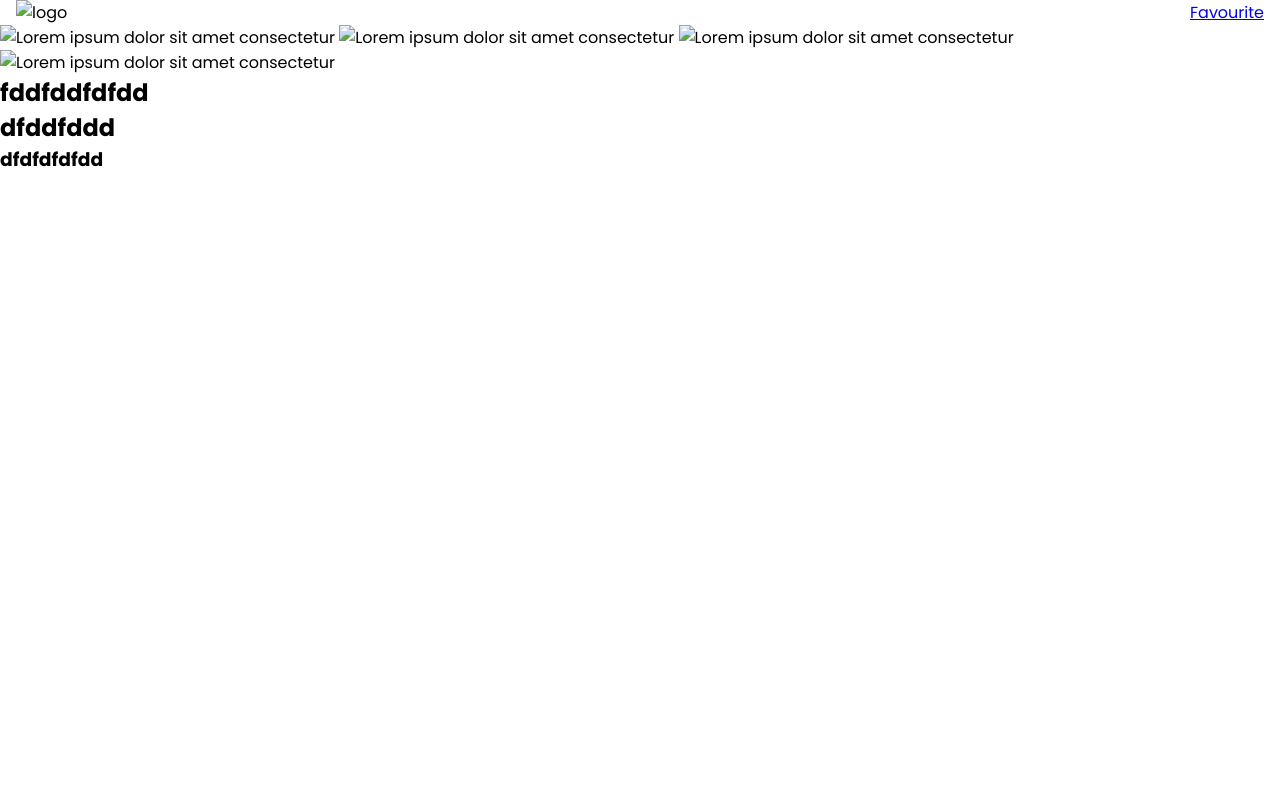
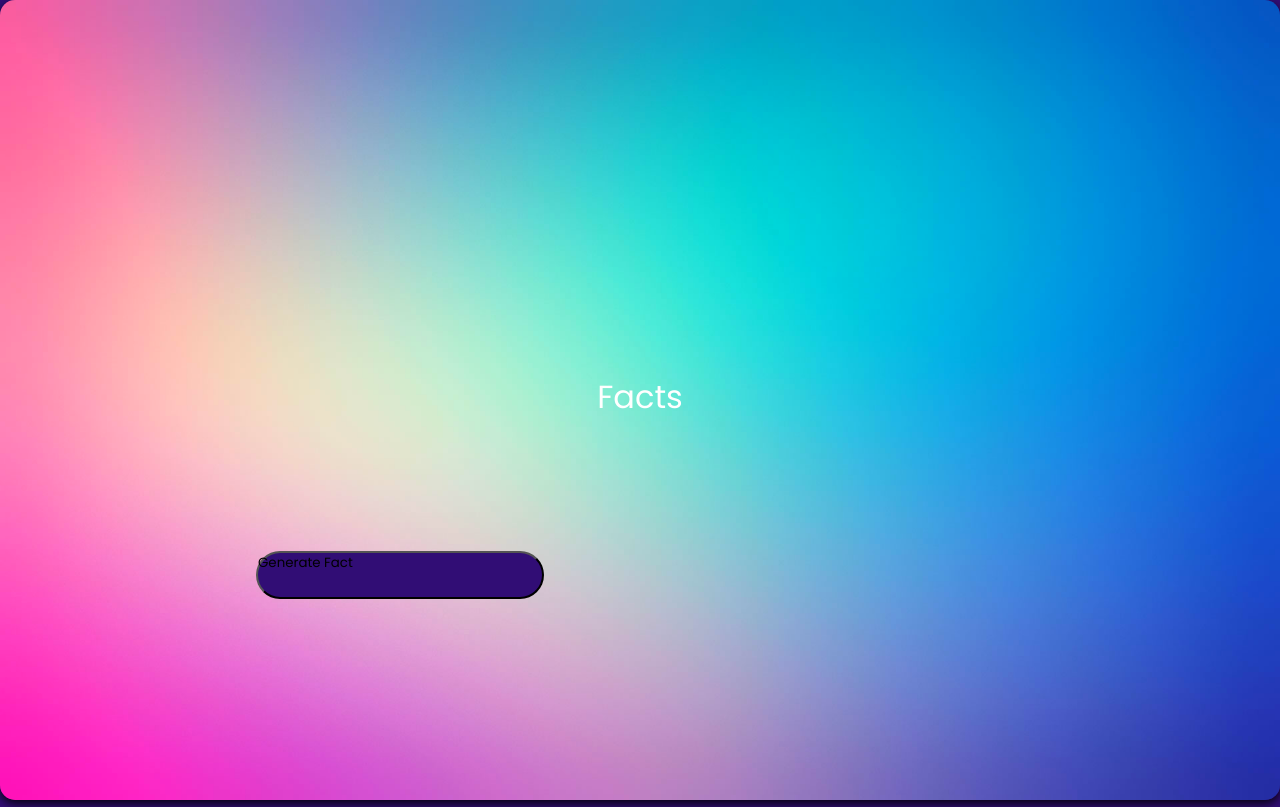
Before and after one commit to Thazet/Funfact-usuless-facts, a website built with Vite: page index.html in a window 1280 px wide. Built offline with nearby package versions, Linux system fonts and the light colour scheme; files whose address does not match are found by name.

Commit message:
initialization Html Css JavaScrip main section

```diff
--- a/index.html
+++ b/index.html
@@ -1,72 +1,33 @@
 <!DOCTYPE html>
-<html lang="es">
+<html lang="en">
 
 <head>
   <meta charset="UTF-8">
   <meta name="viewport" content="width=device-width, initial-scale=1.0">
-  <link rel="logo" href="./assets/img/logoUselessfacts.svg">
   <link rel="stylesheet" href="./src/css/base.css">
-  <title>Usuless Facts</title>
-
+  <title>Useless Facts</title>
 </head>
 
 <body>
-  <header>
-    <nav class="navbar-container">
-      <div class="container-left">
-        <img src="logo" src="./assets/img/logoUselessfacts.svg" alt="logo">
+  <div class="carousel">
+    <div class="carousel__images">
+      <div id="img">
+        <img class="carousel__img" src="./assets/img/1.jpg" alt="Image 1" loading="lazy">
       </div>
-      <div class="container-right">
-        <a href="index.html" class="btn button-favourite">Favourite</a>
+
+      <div id="texto" class="carousel__text">
+        <h3 class="carousel__title">Facts</h3>
+        <p class="carousel__description"> If you like the content, give it a like and subscribe.</p>
       </div>
-    </nav>
-  </header>
+    </div>
 
-  <main>
-    <section id="carousel-photos">
-      <div id="carousel-container">
-        <img src="" alt="Lorem ipsum dolor sit amet
-              consectetur">
-        <img src="" alt="Lorem ipsum dolor sit amet
-              consectetur">
-        <img src="" alt="Lorem ipsum dolor sit amet
-              consectetur">
-        <img src="" alt="Lorem ipsum dolor sit amet
-              consectetur">
-        <img src="" alt="">
-        <img src="" alt="">
-        <img src="" alt="">
-        <img src="" alt="">
-        <img src="" alt="">
-        <img src="" alt="">
-      </div>
-    </section>
+    <!-- button to advance -->
+    <div class="carousel__advance" id="advance">
+      <button class="carousel__change-image-button">Generate Fact</button>
+    </div>
+  </div>
 
-    <section class="section-carousel">
-      <div class="text-carousel">
-        <h1>fddfddfdfdd</h1>
-        <h2>dfddfddd</h2>
-        <h3>dfdfdfdfdd</h3>
-      </div>
-    </section>
-
-
-  </main>
-
-
-
-  <footer class=" 'footer">
-    <div class="Social-media-icons">
-      <i class=""></i>
-    </div>
-    <div class="email">
-      <p>havefun@fanfacts.com</p>
-    </div>
-    <div class="phone">
-      <p>+34 1234 56789</p>
-    </div>
-  </footer>
-  <script src="./src/js/script.js"> type = "text/javascript"</script>
+  <script src="/src/js/facts-section-main.js"></script>
 </body>
 
 </html>
--- a/src/css/base.css
+++ b/src/css/base.css
@@ -1,5 +1,6 @@
 @import url('https://fonts.googleapis.com/css2?family=Poppins:wght@400;500;700&display=swap');
 @import url("./style.css");
+@import url("./facts-section-main.css");
 
 :root {
     --color-yellow: #F2E7A9;
@@ -16,5 +17,4 @@
     font-family: "Poppins", sans-serif;
     padding: 0;
     margin: 0;
-    box-sizing: border-box;
 }
--- /dev/null
+++ b/src/css/facts-section-main.css
@@ -0,0 +1,132 @@
+@import url(./base.css);
+body {
+    width: 100%;
+    height: 100%;
+    background-color: var(--color-dark-blue);
+    font-family: 'Barlow', 'Roboto', sans-serif;
+    margin: 0;
+    padding: 0;
+    display: flex;
+    flex-direction: column;
+    align-items: center;
+    justify-content: center;
+    overflow: hidden;
+}
+
+.carousel {
+    display: flex;
+    align-items: center;
+    justify-content: center;
+    overflow: hidden;
+    width: 100%;
+    height: 100%;
+}
+
+.carousel__images {
+    display: flex;
+    flex-direction: column;
+    align-items: center;
+    justify-content: flex-end;
+    position: relative;
+}
+
+.carousel__img {
+    box-shadow: 0px 4px 10px 0px rgba(0, 0, 0, 0.85);
+    height: 100%;
+    width: 100%;
+    border-radius: 15px;
+    object-fit: cover;
+    filter: saturate(175%);
+}
+
+.carousel__text {
+    overflow: hidden;
+    position: fixed;
+    top: 50%;
+    left: 50%;
+    transform: translate(-50%, -50%);
+    flex-direction: column;
+    opacity: 0;
+    transition: opacity 0.5s;
+    margin-bottom: 9px;
+    display: flex;
+    align-items: center;
+    justify-content: center;
+    border-radius: 30px;
+    background-color: transparent;
+    transition: background-color 0.9s;
+}
+
+.carousel__title {
+    padding-top: 3%;
+    color: var(--color-white);
+    font-weight: 300;
+    font-size: 2rem;
+}
+
+.carousel__description {
+    align-items: center;
+    padding: 2%;
+    color: var(--color-light-blue-green);
+    font-weight: 300;
+    font-size: 0;
+}
+
+.carousel__images .carousel__text {
+    width: 50%;
+    opacity: 1;
+    transition: 1s;
+}
+
+.carousel__advance {
+    position: absolute;
+    bottom: 13rem;
+    right: 46rem;
+    color: var(--color-white);
+}
+
+.carousel__change-image-button {
+    display: flex;
+    background-color:  #310D75;
+    border-radius: 15rem;
+    width: 18rem;
+    height: 3rem;
+    margin-top: 2rem;
+    text-decoration-color: #fff;;
+
+}
+/* Mobile styles up to 100px */
+@media (max-width: 1000px) {
+    .carousel__advance {
+        bottom: 8rem;
+        right: 20rem;
+    }
+
+    .carousel__dot {
+        font-size: 3%;
+        margin-top: -1%;
+    }
+
+    .carousel__dot--bold {
+        margin-left: 0.5%;
+        margin-right: 0.5%;
+    }
+}
+
+/* Desktop styles from 1400px */
+@media (min-width: 1400px) {
+    .carousel__advance {
+        bottom: 18rem;
+        right: 56rem;
+    }
+
+    .carousel__dot {
+        font-size: 7%;
+        margin-top: -3%;
+    }
+
+    .carousel__dot--bold {
+        margin-left: 1.5%;
+        margin-right: 1.5%;
+    }
+}
--- /dev/null
+++ b/src/js/facts-section-main.js
@@ -0,0 +1,41 @@
+let images = [
+    {
+    "url": "./assets/img/1.jpg",
+    "name": "The average person falls asleep in seven minutes.",
+    "description": " If you like the content, give it a like and subscribe."
+    },
+    {
+    "url": "./assets/img/2.jpg",
+    "name": "The average person falls asleep in seven minutes",
+    "description": "If you like the content, give it a like and subscribe."
+    },
+    {
+    "url": "./assets/img/3.jpg",
+    "name": "Reindeer like to eat bananas.",
+    "description": " If you like the content, give it a like and subscribe."
+    },
+    {
+    "url": "./assets/img/4.jpeg",
+    "name": "Lorem ipsum dolor sit amet consectetur",
+    "description": "If you like the content, give it a like and subscribe."
+    },
+];
+
+let advance = document.getElementById('advance');
+let image = document.getElementById('img');
+let text = document.getElementById('texto');
+let current = 0;
+
+advance.addEventListener('click', function () {
+    advanceImage(1);
+});
+
+function advanceImage(steps) {
+    current = (current + steps) % images.length;
+
+    image.innerHTML = ` <img class="carousel__img" src="${images[current].url}" alt="Image 1" loading="lazy">`;
+    text.innerHTML = `
+        <h3 class="carousel__title">${images[current].name}</h3>
+        <p class="carousel__description">${images[current].description}</p>
+        `;
+}
```
Also changed, not shown: assets/img/1.jpg (added), assets/img/2.jpg (added), assets/img/3.jpg (added), assets/img/4.jpeg (added), 2 other files.
